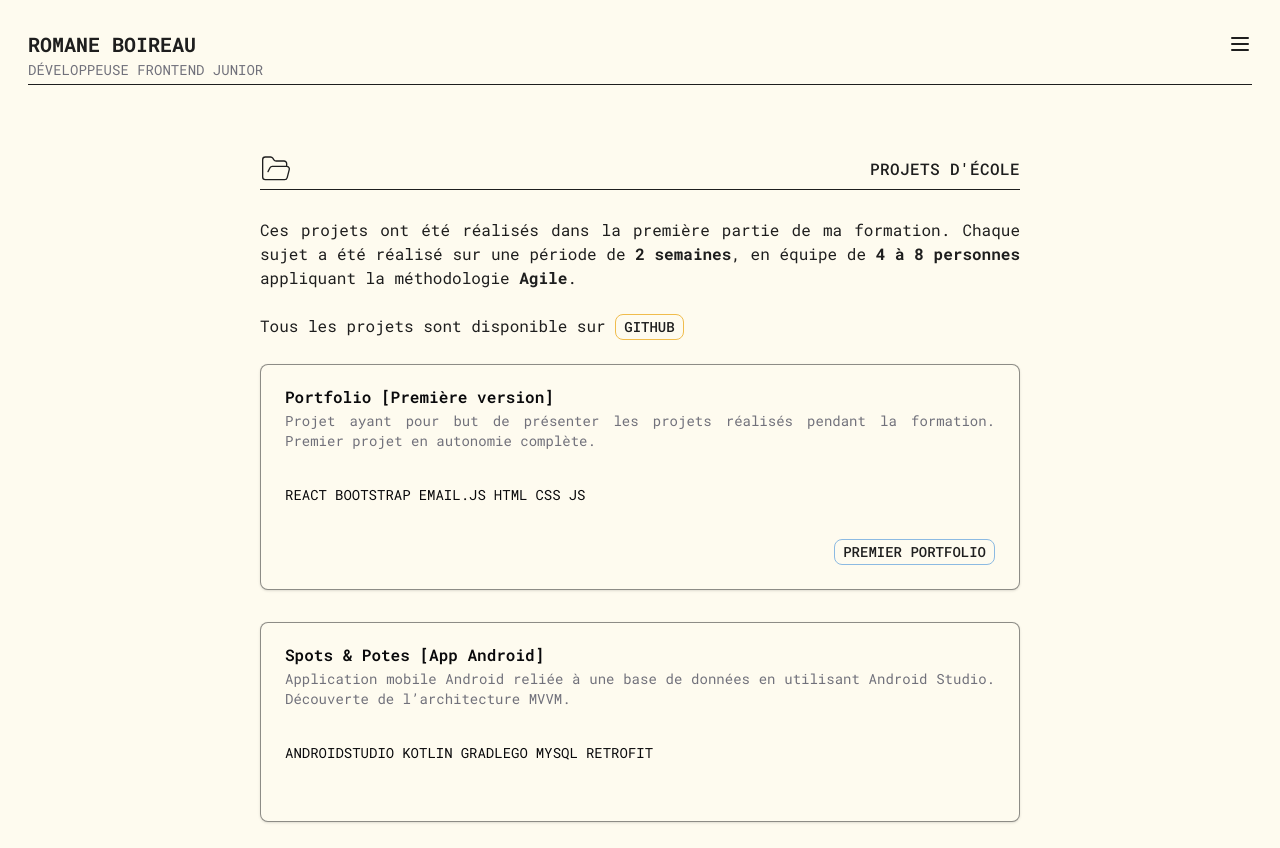
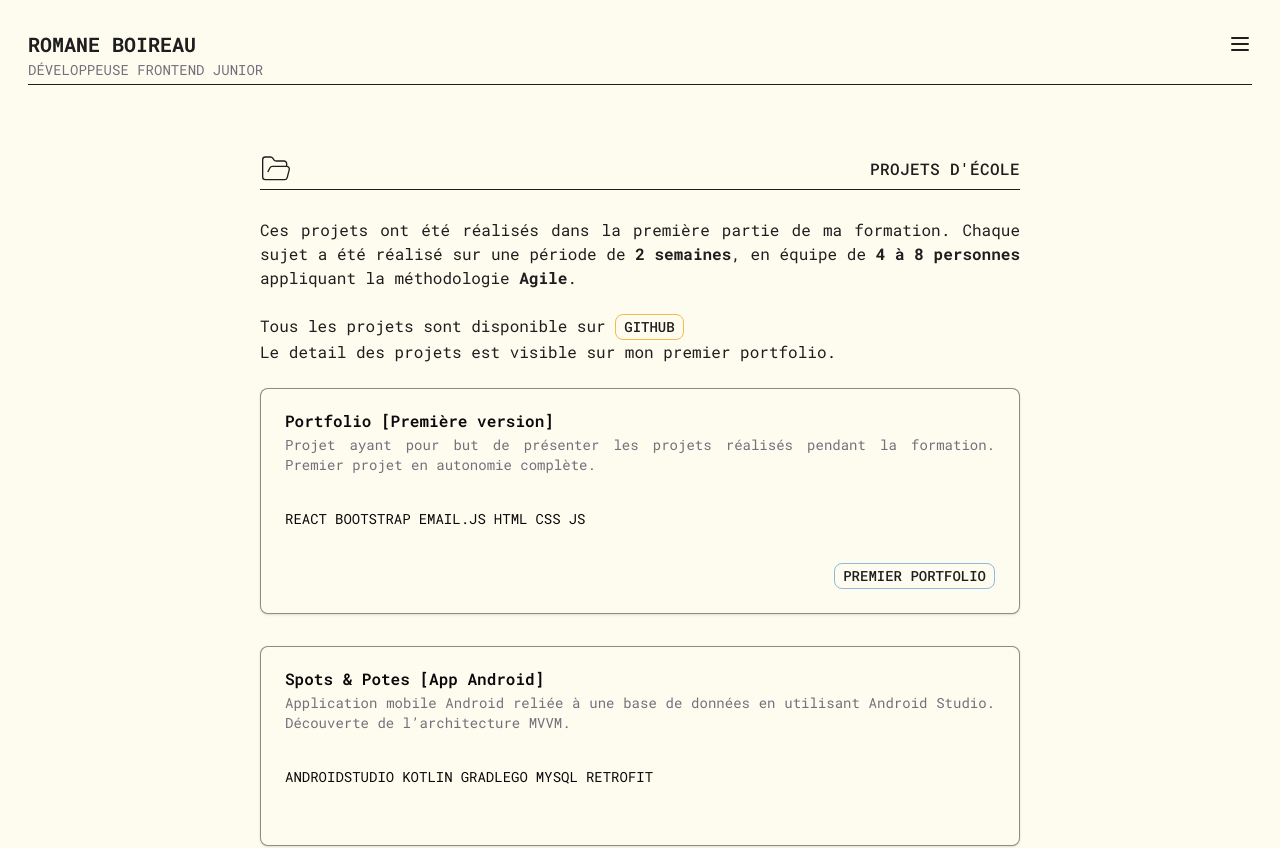
Before and after one commit to aanatema/portfolio-v2, a Next.js app: page /schoolProjectsPage in a window 1280 px wide. Shown: the top 848 px of the page. Built offline with nearby package versions, Linux system fonts and the light colour scheme.

Commit message:
add sentence

```diff
--- a/src/app/schoolProjectsPage/page.tsx
+++ b/src/app/schoolProjectsPage/page.tsx
@@ -13,7 +13,7 @@ export default function SchoolProjectsPage() {
 						Projets d&apos;école
 					</h1>
 				</header>
-				<p className=' pb-4 '>
+				<p className='pb-4 '>
 					{" "}
 					Ces projets ont été réalisés dans la première partie de ma
 					formation. Chaque sujet a été réalisé sur une période de{" "}
@@ -23,6 +23,8 @@ export default function SchoolProjectsPage() {
 					<br />
 					<br />
 					Tous les projets sont disponible sur <GithubBadge />
+					<br /> Le detail des projets est visible sur mon premier
+					portfolio.
 				</p>
 				<section className='flex flex-col gap-4 '>
 					{schoolProjects.map((project, index) => (
```
